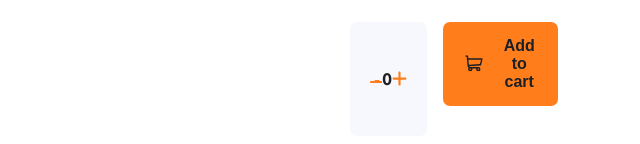
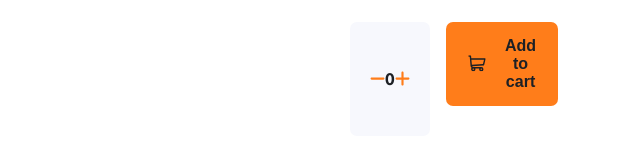
Before and after one commit to maziarja/ecommerce, a website built with Parcel: page index.html in a window 1280 px wide. Shown: the part 588-732 px from the top of the page, 320-960 px from the left. Built offline with nearby package versions, Linux system fonts and the light colour scheme.

Commit message:
fix minus btn

```diff
--- a/index.html
+++ b/index.html
@@ -217,19 +217,10 @@
           <div class="buy__container">
             <div class="quantity__container">
               <button class="minus-icon">
-                <svg
-                  width="12"
-                  height="4"
-                  xmlns="http://www.w3.org/2000/svg"
-                  xmlns:xlink="http://www.w3.org/1999/xlink"
-                >
-                  <defs>
-                    <path
-                      d="M11.357 3.332A.641.641 0 0 0 12 2.69V.643A.641.641 0 0 0 11.357 0H.643A.641.641 0 0 0 0 .643v2.046c0 .357.287.643.643.643h10.714Z"
-                      id="a"
-                    />
-                  </defs>
-                  <use fill="#FF7E1B" fill-rule="nonzero" xlink:href="#a" />
+                <svg xmlns="http://www.w3.org/2000/svg" viewBox="0 0 448 512">
+                  <path
+                    d="M432 256c0 17.7-14.3 32-32 32L48 288c-17.7 0-32-14.3-32-32s14.3-32 32-32l352 0c17.7 0 32 14.3 32 32z"
+                  />
                 </svg>
               </button>
               <p class="quantity">0</p>
--- a/src/css/style.css
+++ b/src/css/style.css
@@ -261,7 +261,8 @@ h1 {
   background-color: inherit;
   cursor: pointer;
 }
-.plus-icon svg {
+.plus-icon svg,
+.minus-icon svg {
   display: block;
   width: 1.5rem;
   fill: hsl(26, 100%, 55%);
@@ -269,7 +270,7 @@ h1 {
 .plus-icon:hover path {
   fill: hsla(26, 100%, 55%, 0.55);
 }
-.minus-icon:hover use {
+.minus-icon:hover path {
   fill: hsla(26, 100%, 55%, 0.55);
 }
 .quantity {
```
